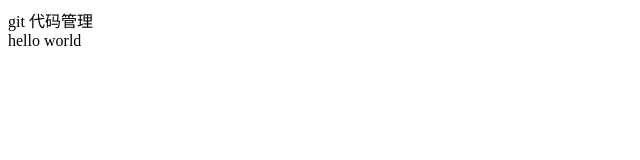
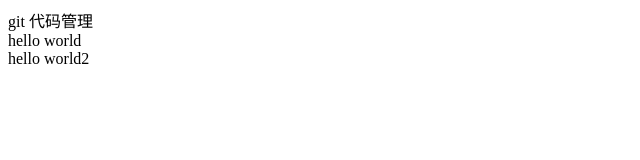
Before and after one commit to vigina/git-note, a website: page index.html in a window 1280 px wide. Shown: the full height of the page, 0-640 px from the left. Drawn offline with Linux system fonts and the light colour scheme.

Commit message:
hello world2

```diff
--- a/index.html
+++ b/index.html
@@ -8,5 +8,6 @@
 <body>
 <div>git 代码管理</div>
 <div>hello world</div>
+<div>hello world2</div>
 </body>
 </html>
```
